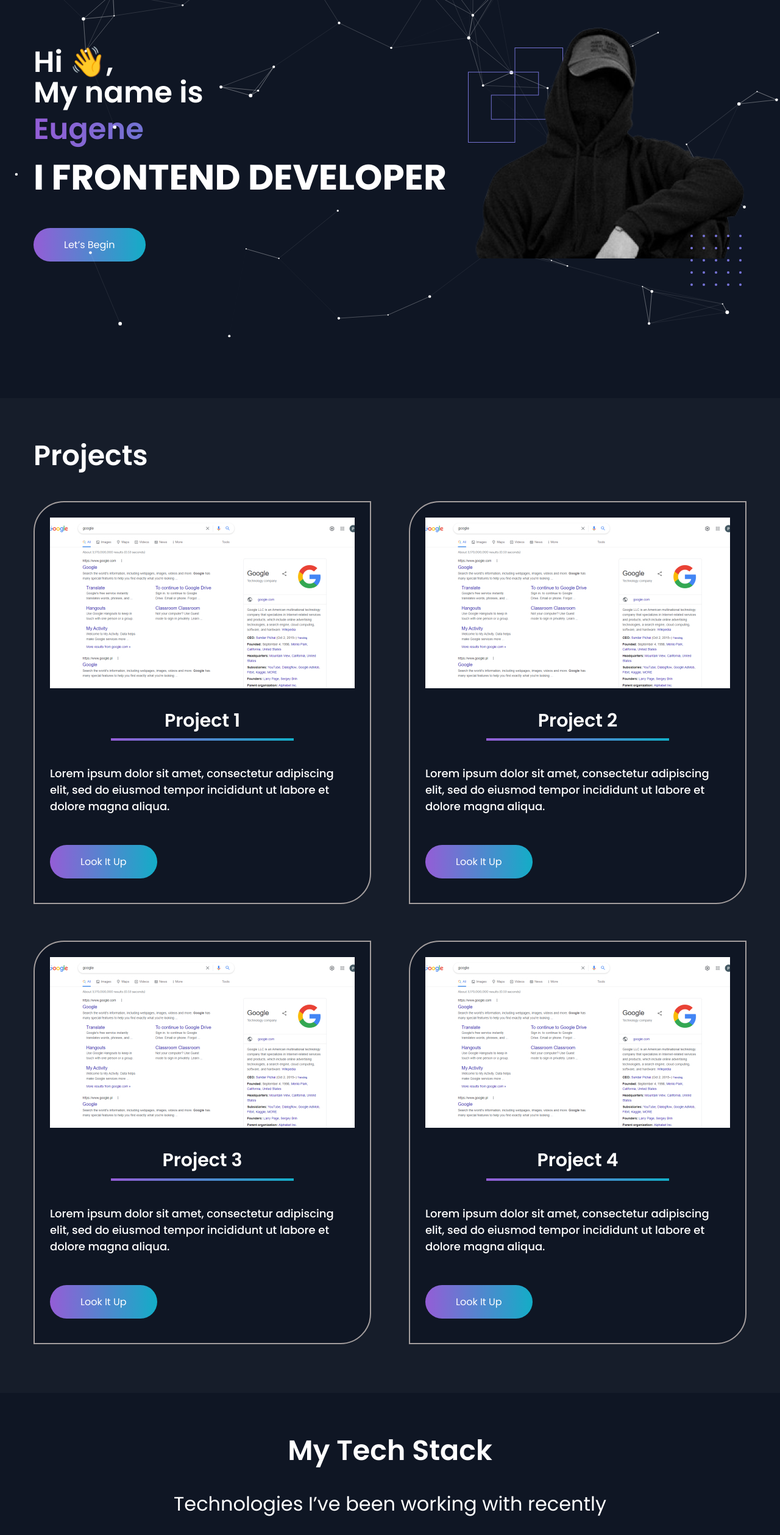
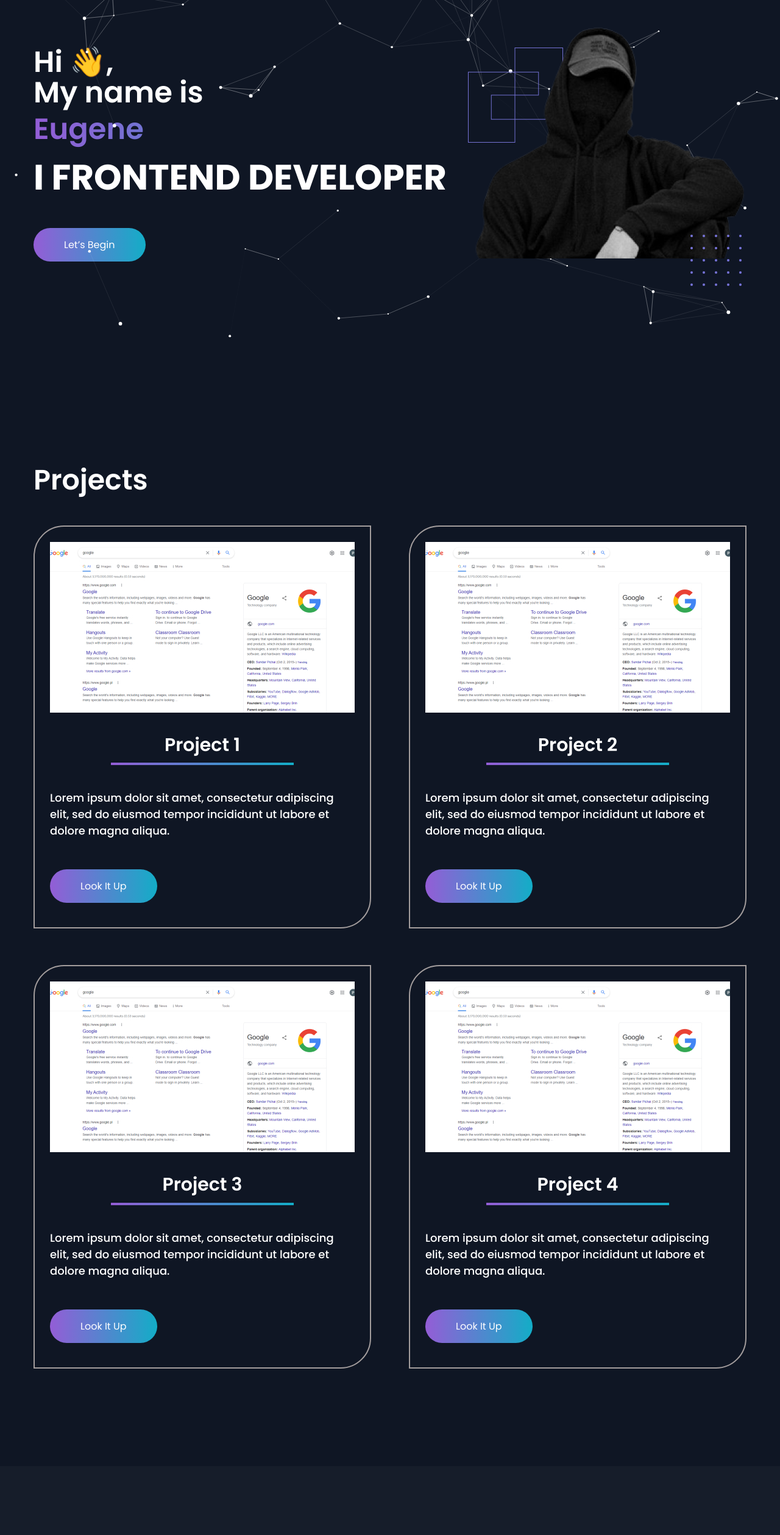
Before and after one commit to ST4RFKR/portfolio-project, a React app: page / in a window 1280 px wide. Shown: the part 234-2752 px from the top of the page at 61% size. Built offline with nearby package versions, Linux system fonts and the light colour scheme.

Commit message:
add section padding

```diff
--- a/config/modules.js
+++ b/config/modules.js
@@ -34,7 +34,7 @@ function getAdditionalModulePaths(options = {}) {
   // If the path is equal to the root directory we ignore it here.
   // We don't want to allow importing from the root directly as source files are
   // not transpiled outside of `src`. We do allow importing them with the
-  // absolute path (e.g. `src/Components/Button.js`) but we set that up with
+  // absolute path (e.g. `src/Components/Link.js`) but we set that up with
   // an alias.
   if (path.relative(paths.appPath, baseUrlResolved) === '') {
     return null;
--- a/src/components/button/Button.tsx
+++ b/src/components/button/Link.tsx
@@ -1,12 +1,14 @@
 import styled from "styled-components";
 import {Theme} from "../styles/Theme";
 
-export const Button = styled.a`
+export const Link = styled.a`
     display: inline-block;
     background: ${Theme.colors.gradient};
     border-radius: 83px;
     padding: 15px 50px;
     color: ${Theme.colors.mainText};
+    transition: all .3s;
+
 
 
 `
--- a/src/components/projectCard/ProjectCard.tsx
+++ b/src/components/projectCard/ProjectCard.tsx
@@ -1,6 +1,6 @@
 import React from 'react';
 import {SectionSubTitle} from '../sectionSubTitle/SectionSubTitle';
-import {Button} from '../button/Button';
+import {Link} from '../button/Link';
 import styled from 'styled-components';
 import {Theme} from "../styles/Theme";
 
@@ -19,7 +19,7 @@ export function ProjectCard(props: ProjectCardPropsType) {
 
             <SectionSubTitle>{title}</SectionSubTitle>
             <p>{description}</p>
-            <Button>Look It Up</Button>
+            <Link>Look It Up</Link>
         </StyledCardProject>
     );
 }
--- a/src/components/sectionTitle/SectionTitle.tsx
+++ b/src/components/sectionTitle/SectionTitle.tsx
@@ -16,5 +16,5 @@ const StyledSectionTitle = styled.h2`
     font-weight: 600;
     font-size: 46px;
     line-height: 69px;
-    margin:${Theme.margin.main} 0;
+    margin-bottom:${Theme.margin.main};
 `;
--- a/src/components/styles/GlobalStyles.tsx
+++ b/src/components/styles/GlobalStyles.tsx
@@ -43,6 +43,9 @@ export const GlobalStyle = createGlobalStyle`
         border: none;
         cursor: pointer;
     }
+    section{
+        padding: 100px 0;
+    }
     section:nth-of-type(odd){
         background-color: ${Theme.colors.mainBg};
 
--- a/src/layout/footer/Footer.tsx
+++ b/src/layout/footer/Footer.tsx
@@ -19,5 +19,4 @@ export function Footer() {
 
 const StyledFooter = styled.footer`
     background-color: ${Theme.colors.secondBg};
-    padding: ${Theme.margin.main} 0;
 `
--- a/src/layout/sections/aboutMe/AboutMe.tsx
+++ b/src/layout/sections/aboutMe/AboutMe.tsx
@@ -5,6 +5,7 @@ import {SectionTitle} from '../../../components/sectionTitle/SectionTitle';
 import {FlexContainer} from '../../../components/FlexContainer/FlexContainer';
 import AboutImg from '../../../assets/img/second-photo.webp';
 import {Theme} from '../../../components/styles/Theme';
+
 
 export function AboutMe() {
     return (
@@ -26,7 +27,6 @@ export function AboutMe() {
 const StyledAboutMe = styled.section`
     position: relative;
     z-index: 1;
-    padding: ${Theme.padding.main} 0;
 `;
 
 const StyledAboutMeText = styled.p`
--- a/src/layout/sections/contact/Contact.tsx
+++ b/src/layout/sections/contact/Contact.tsx
@@ -3,8 +3,8 @@ import styled from 'styled-components';
 import {Container} from '../../../components/container/Container.styled';
 import SectionTitle from '../../../components/sectionTitle/SectionTitle';
 import {Input} from '../../../components/input/Input';
-import {Button} from '../../../components/button/Button';
-import {Theme} from "../../../components/styles/Theme";
+import {Link} from '../../../components/button/Link';
+
 import {FlexContainer} from "../../../components/FlexContainer/FlexContainer";
 
 export function Contact() {
@@ -17,9 +17,9 @@ export function Contact() {
                         <Input placeholder={'Enter your name...'} title={'Name'}/>
                         <Input placeholder={'Enter your email...'} title={'Email'}/>
                         <Input placeholder={'Enter your message...'} title={'Message'}></Input>
-                        <Button as={'button'} type={'submit'}>
+                        <Link as={'button'} type={'submit'}>
                             Submit
-                        </Button>
+                        </Link>
                     </Form>
                 </FlexContainer>
 
@@ -32,7 +32,6 @@ export function Contact() {
 const StyledContact = styled.section`
     position: relative;
     z-index: 1;
-    padding: ${Theme.padding.main} 0;
 `;
 
 const Form = styled.form`
--- a/src/layout/sections/main/Main.tsx
+++ b/src/layout/sections/main/Main.tsx
@@ -3,8 +3,8 @@ import styled from 'styled-components';
 import mainPhoto from '../../../assets/img/header-img.webp';
 import {FlexContainer} from '../../../components/FlexContainer/FlexContainer';
 import {Container} from '../../../components/container/Container.styled';
-import {Button} from '../../../components/button/Button';
-import SectionTitle from "../../../components/sectionTitle/SectionTitle";
+import {Link} from '../../../components/button/Link';
+
 import {Theme} from "../../../components/styles/Theme";
 
 type MainPropsType = {};
@@ -20,7 +20,7 @@ export function Main(props: MainPropsType) {
                             <Name>Eugene</Name>
                         </h2>
                         <StyledMainTitle>I FRONTEND DEVELOPER</StyledMainTitle>
-                        <Button>Let’s Begin</Button>
+                        <Link>Let’s Begin</Link>
                     </Wrapper>
                     <Photo src={mainPhoto}/>
                 </FlexContainer>
@@ -29,7 +29,7 @@ export function Main(props: MainPropsType) {
     );
 }
 
-const StyledMain = styled.section`
+const StyledMain = styled.main`
  min-height: 100vh;
     display: flex;
 
--- a/src/layout/sections/projects/Projects.tsx
+++ b/src/layout/sections/projects/Projects.tsx
@@ -56,5 +56,4 @@ export function Projects() {
 const StyledProjects = styled.section`
     position: relative;
     z-index: 1;
-    padding: ${Theme.padding.main} 0;
 `
--- a/src/layout/sections/techStack/TechStack.tsx
+++ b/src/layout/sections/techStack/TechStack.tsx
@@ -39,7 +39,6 @@ export function TechStack() {
 }
 
 const StyledTechStack = styled.section`
-    padding: ${Theme.padding.main};
 
     h3 {
     }
```
